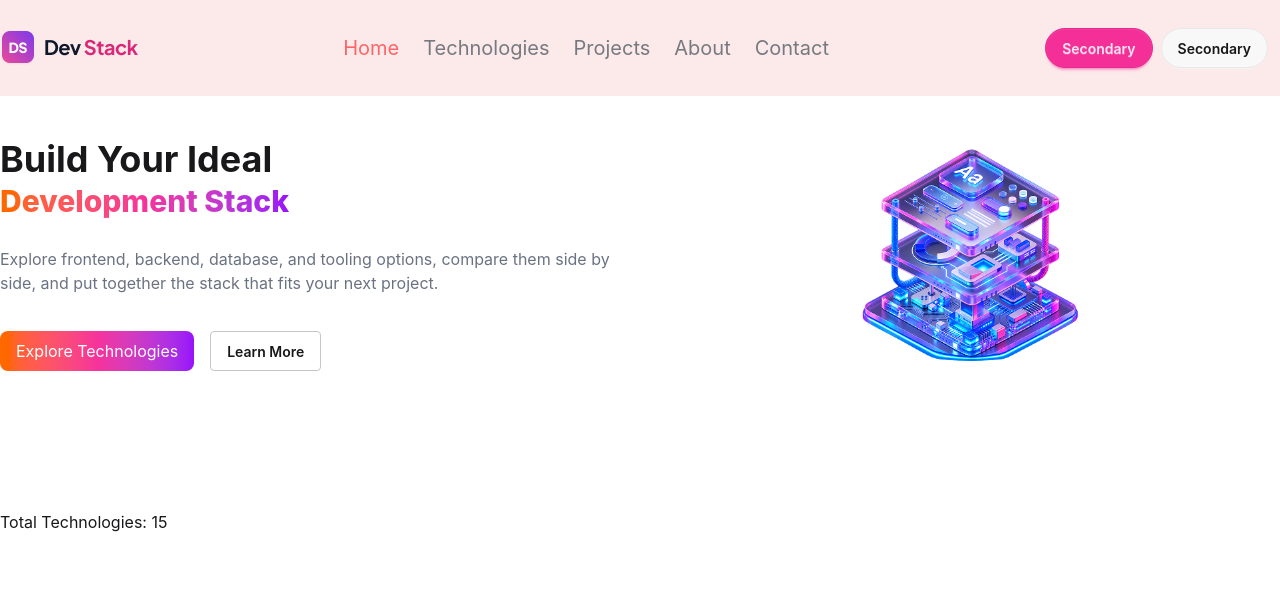
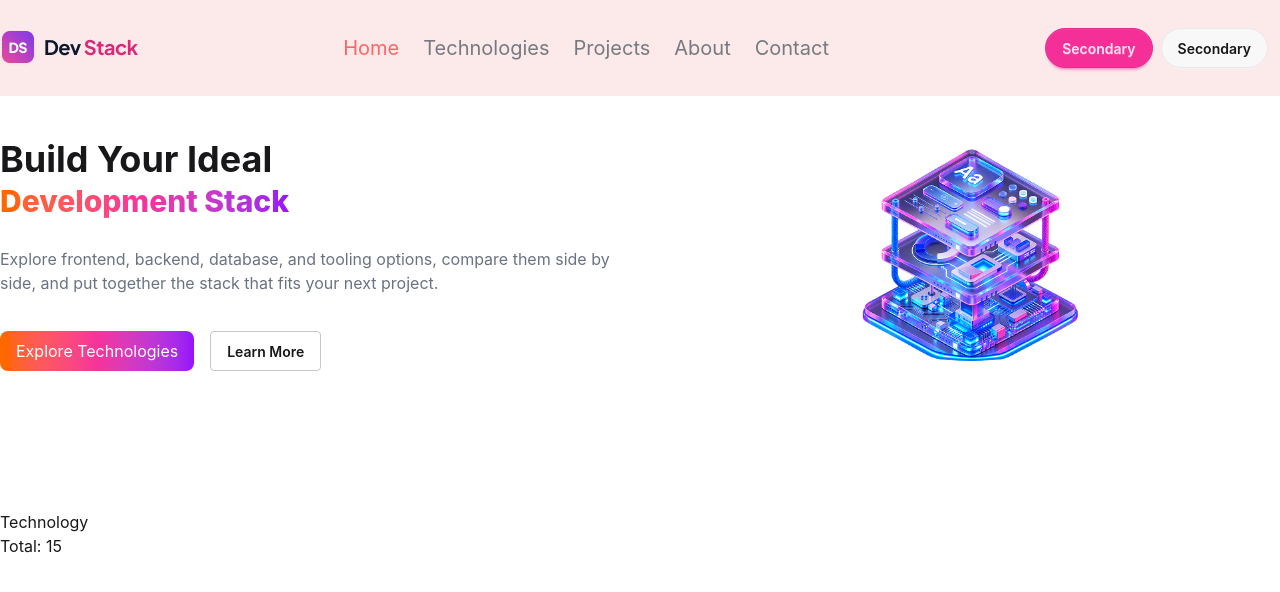
Before and after one commit to nayanhalder730/dev-stack-2026, a React (Vite) app: page / in a window 1280 px wide. Shown: the top 592 px of the page. Built offline with nearby package versions, Linux system fonts and the light colour scheme.

Commit message:
creat promise and fetch data

```diff
--- a/src/component/technologies.tsx
+++ b/src/component/technologies.tsx
@@ -12,7 +12,8 @@ export default function Technologies({
 
   return (
     <div>
-      <h2>Total Technologies: {tec.length}</h2>
+        <h3>Technology</h3>
+      <h2>Total: {tec.length}</h2>
     </div>
   );
 }
```
